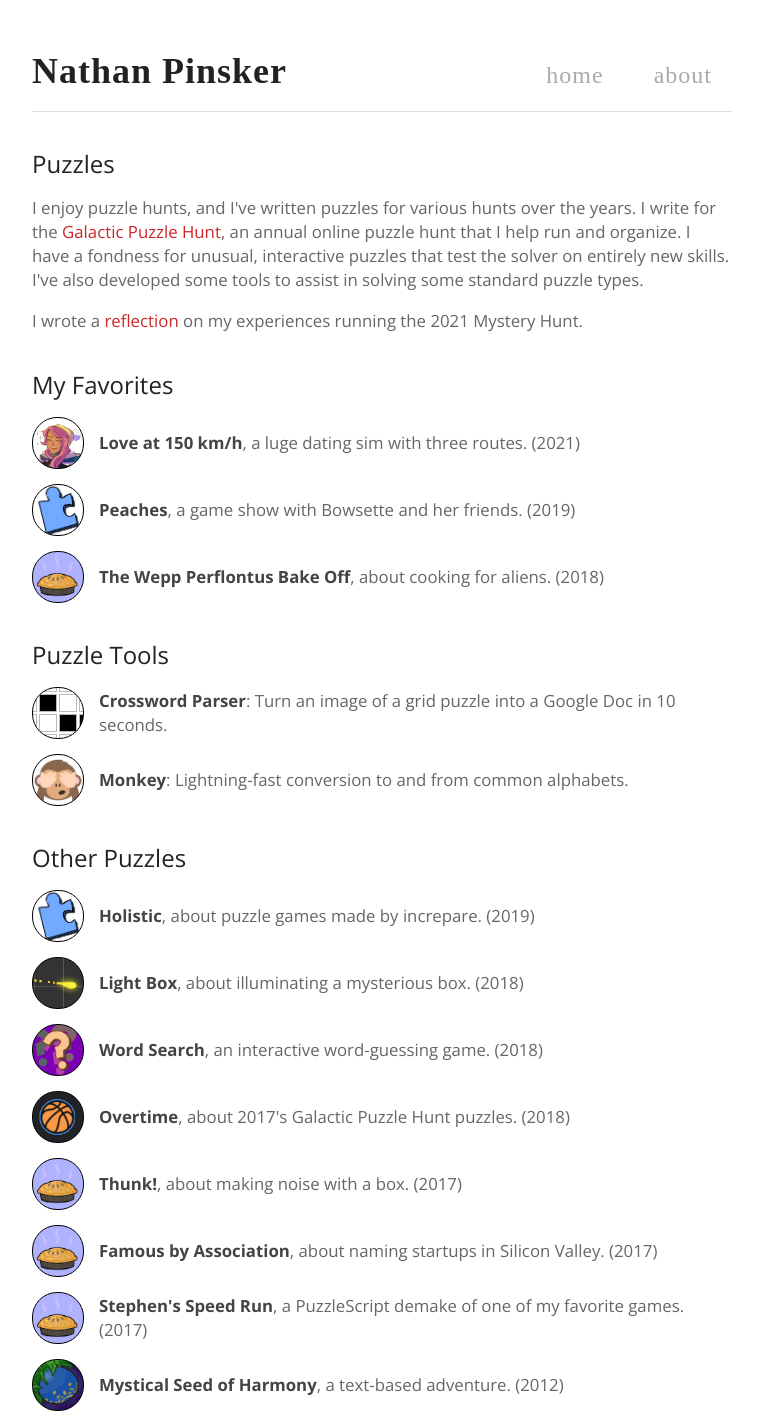
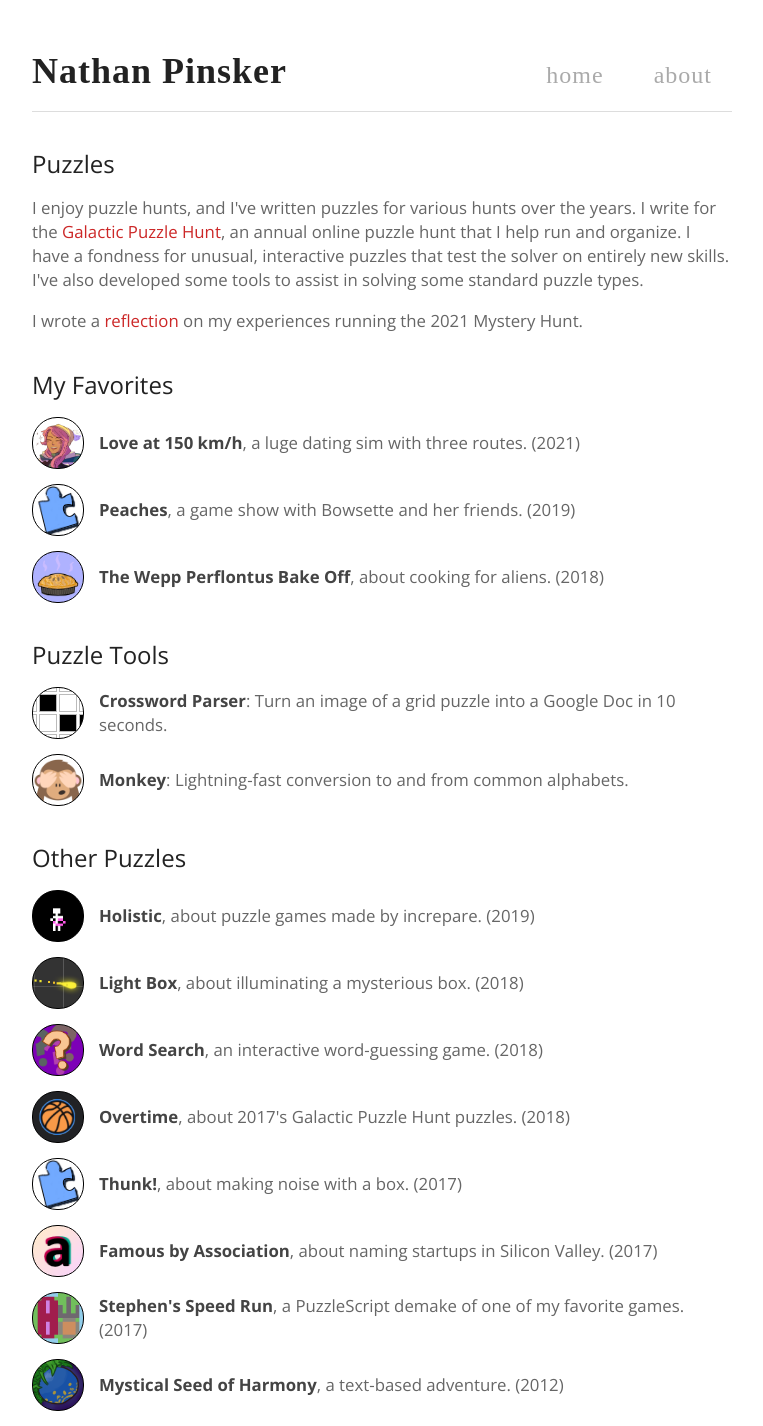
Before and after one commit to npinsker/npinsker.me, a Jekyll site: the page built from puzzles/index.html, in a window 1280 px wide. Shown: the whole page, without its empty margins (258-1021 px from the left). Built offline with Jekyll 4.4.1, drawn with Linux system fonts in a browser that asks for light colours; some web fonts are replaced.

Commit message:
more thumbnails

```diff
--- a/_data/thumbnail_lists.yml
+++ b/_data/thumbnail_lists.yml
@@ -60,7 +60,7 @@ favorite_puzzles:
 other_puzzles:
     - name: Holistic
       description: about puzzle games made by increpare. (2019)
-      thumbnail: puzzle_thumb.png
+      thumbnail: holistic_thumb.png
 
     - name: Light Box
       description: about illuminating a mysterious box. (2018)
@@ -76,15 +76,15 @@ other_puzzles:
 
     - name: Thunk!
       description: about making noise with a box. (2017)
-      thumbnail: pie_thumb.png
+      thumbnail: puzzle_thumb.png
 
     - name: Famous by Association
       description: about naming startups in Silicon Valley. (2017)
-      thumbnail: pie_thumb.png
+      thumbnail: fba_thumb.png
 
     - name: Stephen's Speed Run
       description: a PuzzleScript demake of one of my favorite games. (2017)
-      thumbnail: pie_thumb.png
+      thumbnail: sausage_thumb.png
 
     - name: Mystical Seed of Harmony
       description: a text-based adventure. (2012)
--- a/puzzles/retrospective.html
+++ b/puzzles/retrospective.html
@@ -204,13 +204,13 @@ The MMO theme was finalized and committed to well before COVID-19 forced the hun
 <p>Here is the first Damien tornado:</p>
 
 <video controls width="400">
-    <source src="/assets/video/tornado1.mp4" type="video/mp4">
+    <source src="/assets/video/tornado1.webm" type="video/webm">
 </video>
 
 <p>Here is the second ("Rainbow Shotgun") Damien Tornado, which replaced it:</p>
 
 <video controls width="400">
-    <source src="/assets/video/rainbowtornado.mp4" type="video/mp4">
+    <source src="/assets/video/rainbowtornado.webm" type="video/webm">
 </video>
 
 <p>People who were new to the MMO were always very impressed by the incredible Damien Tornado.</p>
```
Also changed, not shown: assets/img/diner_thumb.png, assets/img/fba_thumb.png (added), assets/img/pie_thumb.png.
